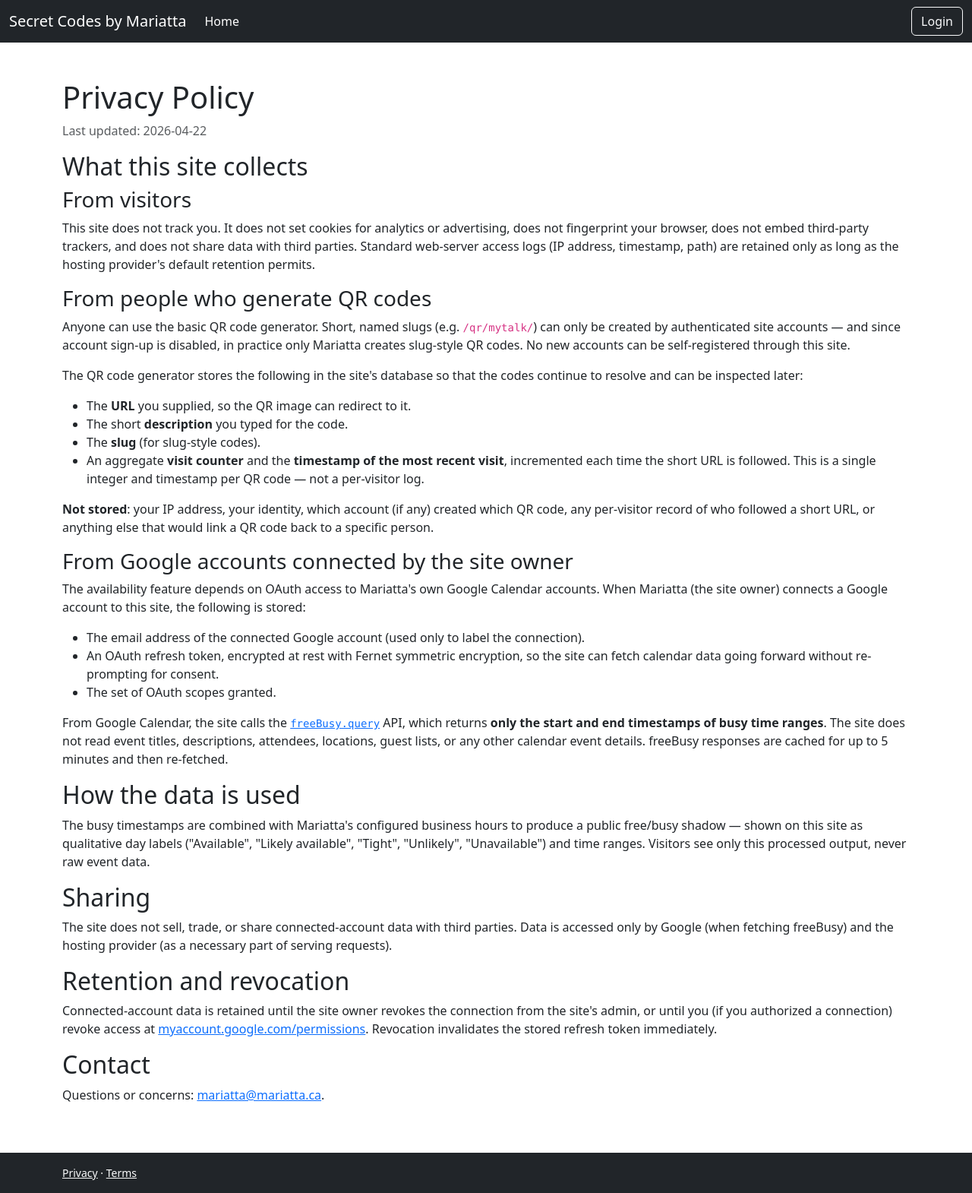
After one commit to Mariatta/secretcodes, a Django app: page /privacy/ in a window 1280 px wide. The commit adds this page. Shown: the whole page at 76% size. Run offline with Django 5.2, Linux system fonts and the light colour scheme; parts of the project's set-up code (start-up, migrations or seed data) failed here and were passed over; some libraries are stand-ins or nearby versions.

Commit message:
Add privacy and terms

```diff
--- a/qrcode_manager/forms.py
+++ b/qrcode_manager/forms.py
@@ -11,10 +11,12 @@ RESERVED_SLUGS = frozenset(
         "admin",
         "availability",
         "media",
+        "privacy",
         "qr",
         "qrcode_generator",
         "qrcode_slug_generator",
         "static",
+        "terms",
     }
 )
 
--- a/secretcodes/templates/base.html
+++ b/secretcodes/templates/base.html
@@ -116,6 +116,11 @@
         <div class="container">
             {% block footer_text %}
             {% endblock footer_text %}
+            <div class="small">
+                <a class="link-light" href="{% url 'privacy' %}">Privacy</a>
+                ·
+                <a class="link-light" href="{% url 'terms' %}">Terms</a>
+            </div>
         </div>
     </footer>
 </body>
--- /dev/null
+++ b/secretcodes/templates/privacy.html
@@ -0,0 +1,111 @@
+{% extends "./base.html" %}
+{% block head_title %}
+    Privacy Policy
+{% endblock head_title %}
+{% block content %}
+    <h1>Privacy Policy</h1>
+    <p class="text-muted">
+        Last updated: 2026-04-22
+    </p>
+    <h2>What this site collects</h2>
+    <h3>From visitors</h3>
+    <p>
+        This site does not track you. It does not set cookies for analytics or
+        advertising, does not fingerprint your browser, does not embed
+        third-party trackers, and does not share data with third parties.
+        Standard web-server access logs (IP address, timestamp, path) are
+        retained only as long as the hosting provider's default retention
+        permits.
+    </p>
+    <h3>From people who generate QR codes</h3>
+    <p>
+        Anyone can use the basic QR code generator. Short, named slugs (e.g.
+        <code>/qr/mytalk/</code>) can only be created by authenticated site
+        accounts — and since account sign-up is disabled, in practice only
+        Mariatta creates slug-style QR codes. No new accounts can be
+        self-registered through this site.
+    </p>
+    <p>
+        The QR code generator stores the following in the site's database so
+        that the codes continue to resolve and can be inspected later:
+    </p>
+    <ul>
+        <li>
+            The <strong>URL</strong> you supplied, so the QR image can redirect
+            to it.
+        </li>
+        <li>
+            The short <strong>description</strong> you typed for the code.
+        </li>
+        <li>
+            The <strong>slug</strong> (for slug-style codes).
+        </li>
+        <li>
+            An aggregate <strong>visit counter</strong> and the
+            <strong>timestamp of the most recent visit</strong>, incremented
+            each time the short URL is followed. This is a single integer and
+            timestamp per QR code — not a per-visitor log.
+        </li>
+    </ul>
+    <p>
+        <strong>Not stored</strong>: your IP address, your identity, which
+        account (if any) created which QR code, any per-visitor record of who
+        followed a short URL, or anything else that would link a QR code back
+        to a specific person.
+    </p>
+    <h3>From Google accounts connected by the site owner</h3>
+    <p>
+        The availability feature depends on OAuth access to Mariatta's own
+        Google Calendar accounts. When Mariatta (the site owner) connects a
+        Google account to this site, the following is stored:
+    </p>
+    <ul>
+        <li>
+            The email address of the connected Google account (used only to
+            label the connection).
+        </li>
+        <li>
+            An OAuth refresh token, encrypted at rest with Fernet symmetric
+            encryption, so the site can fetch calendar data going forward
+            without re-prompting for consent.
+        </li>
+        <li>
+            The set of OAuth scopes granted.
+        </li>
+    </ul>
+    <p>
+        From Google Calendar, the site calls the
+        <a href="https://developers.google.com/calendar/api/v3/reference/freebusy/query"><code>freeBusy.query</code></a>
+        API, which returns <strong>only the start and end timestamps of busy
+        time ranges</strong>. The site does not read event titles, descriptions,
+        attendees, locations, guest lists, or any other calendar event details.
+        freeBusy responses are cached for up to 5 minutes and then re-fetched.
+    </p>
+    <h2>How the data is used</h2>
+    <p>
+        The busy timestamps are combined with Mariatta's configured business
+        hours to produce a public free/busy shadow — shown on this site as
+        qualitative day labels ("Available", "Likely available", "Tight",
+        "Unlikely", "Unavailable") and time ranges. Visitors see only this
+        processed output, never raw event data.
+    </p>
+    <h2>Sharing</h2>
+    <p>
+        The site does not sell, trade, or share connected-account data with
+        third parties. Data is accessed only by Google (when fetching freeBusy)
+        and the hosting provider (as a necessary part of serving requests).
+    </p>
+    <h2>Retention and revocation</h2>
+    <p>
+        Connected-account data is retained until the site owner revokes the
+        connection from the site's admin, or until you (if you authorized a
+        connection) revoke access at
+        <a href="https://myaccount.google.com/permissions">myaccount.google.com/permissions</a>.
+        Revocation invalidates the stored refresh token immediately.
+    </p>
+    <h2>Contact</h2>
+    <p>
+        Questions or concerns:
+        <a href="mailto:mariatta@mariatta.ca">mariatta@mariatta.ca</a>.
+    </p>
+{% endblock content %}
--- a/secretcodes/urls.py
+++ b/secretcodes/urls.py
@@ -28,6 +28,8 @@ urlpatterns = [
     path("admin/", admin.site.urls),
     path("accounts/", include("allauth.urls")),
     path("availability/", include("availability.urls")),
+    path("privacy/", views.privacy, name="privacy"),
+    path("terms/", views.terms, name="terms"),
     # path("qrcode_manager/", include("qrcode_manager.urls")),
     path("qrcode_generator/", qr_views.qr_code_generator, name="qrcode_generator"),
     path(
--- a/secretcodes/views.py
+++ b/secretcodes/views.py
@@ -4,3 +4,13 @@ from django.shortcuts import render
 def index(request):
     context = {}
     return render(request, "main.html", context)
+
+
+def privacy(request):
+    """Public privacy policy page."""
+    return render(request, "privacy.html")
+
+
+def terms(request):
+    """Public terms-of-service page."""
+    return render(request, "terms.html")
```
Also changed, not shown: secretcodes/templates/terms.html (added, +47 -0 lines), tests/test_secretcodes.py (+22 -0 lines).
